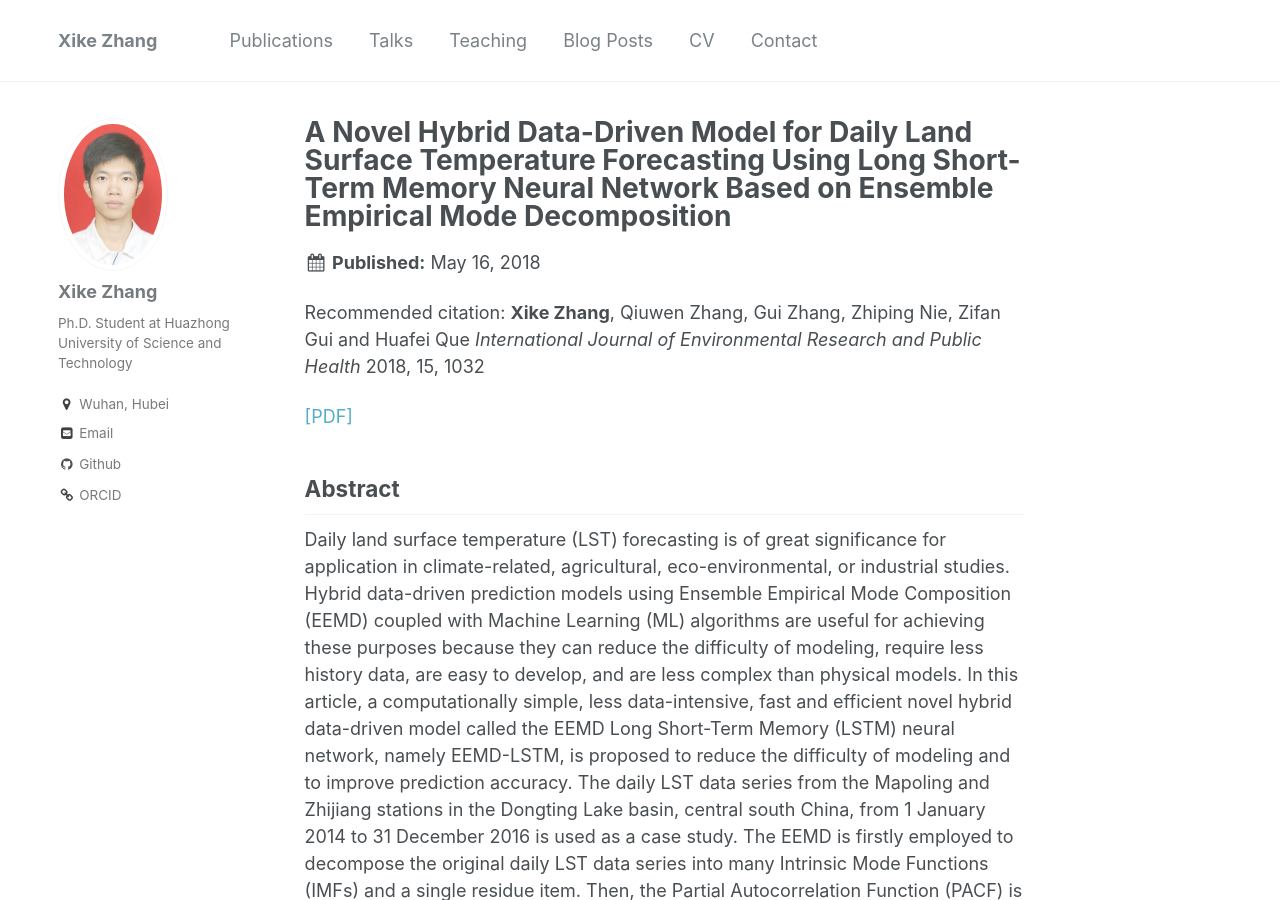
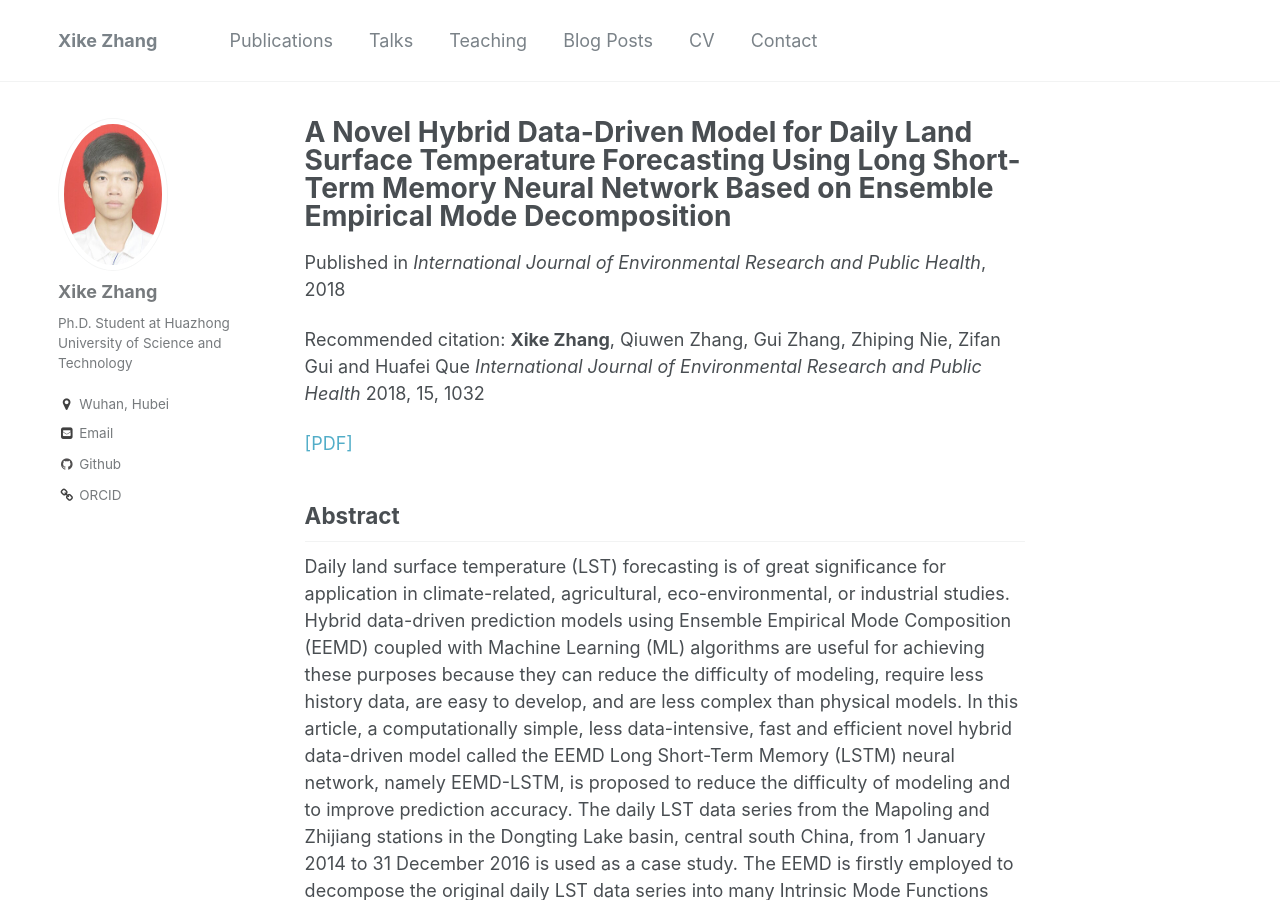
Before and after one commit to kokocheung/XikeZhang.github.io, a Jekyll site: the page built from _publications/ijerph-15-01032-v2.md, in a window 1280 px wide and 900 px high. Built offline with Jekyll 4.4.1, drawn with Linux system fonts in a browser that asks for light colours.

Commit message:
Update ijerph-15-01032-v2.md

```diff
--- a/_publications/ijerph-15-01032-v2.md
+++ b/_publications/ijerph-15-01032-v2.md
@@ -2,6 +2,7 @@
 title: "A Novel Hybrid Data-Driven Model for Daily Land Surface Temperature Forecasting Using Long Short-Term Memory Neural Network Based on Ensemble Empirical Mode Decomposition"
 collection: publications
 permalink: /publications/ijerph-15-01032-v2
+venue: "International Journal of Environmental Research and Public Health"
 date: 2018-05-16
 citation: '<b>Xike Zhang</b>, Qiuwen Zhang, Gui Zhang, Zhiping Nie, Zifan Gui and Huafei Que <i>International Journal of Environmental Research and Public Health</i> 2018, 15, 1032'
 ---
```
